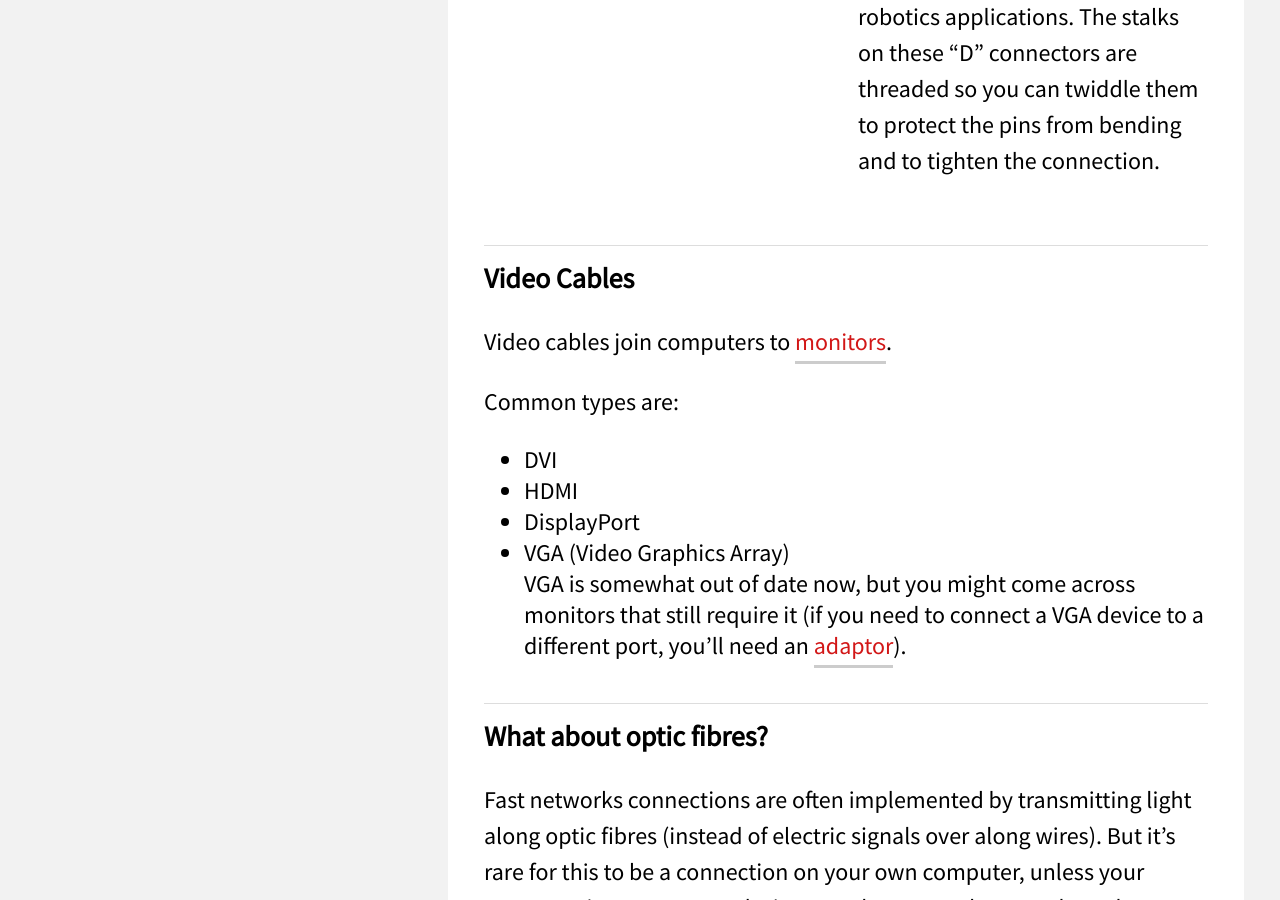
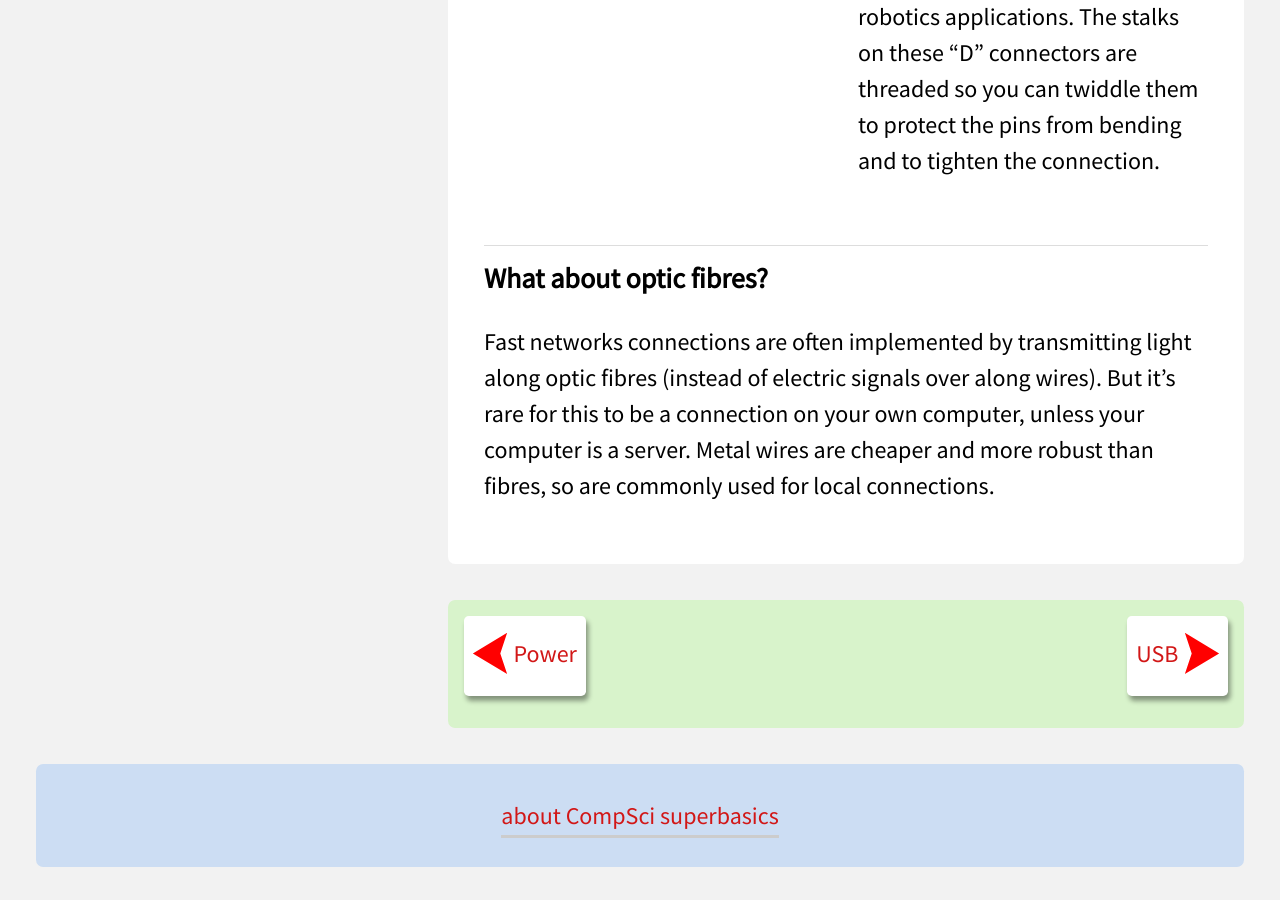
Before and after one commit to davewhiteland/compsci-superbasics, a Jekyll site: the page built from collections/_hardware/connections.md, in a window 1280 px wide and 900 px high, scrolled down 3452 px. Built offline with Jekyll 4.4.1, drawn with Linux system fonts in a browser that asks for light colours.

Commit message:
remove video cable text from connections

```diff
--- a/collections/_hardware/connections.md
+++ b/collections/_hardware/connections.md
@@ -105,20 +105,6 @@ connection.
 </div>
 
 
-### Video Cables
-
-Video cables join computers to [monitors]({{ site.baseurl }}/hardware/monitors).
-
-Common types are:
-
-* DVI
-* HDMI
-* DisplayPort
-* VGA (Video Graphics Array)
-  VGA is somewhat out of date now, but you might come across monitors that
-  still require it (if you need to connect a VGA device to a different
-  port, you'll need an [adaptor]({{ site.baseurl }}/hardware/dongles)).
-
 
 ### What about optic fibres?
 
```
